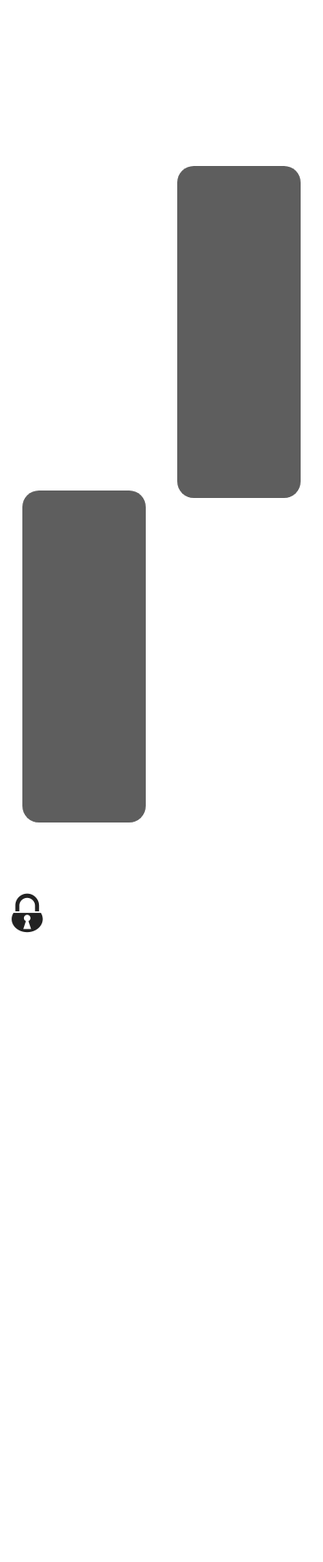
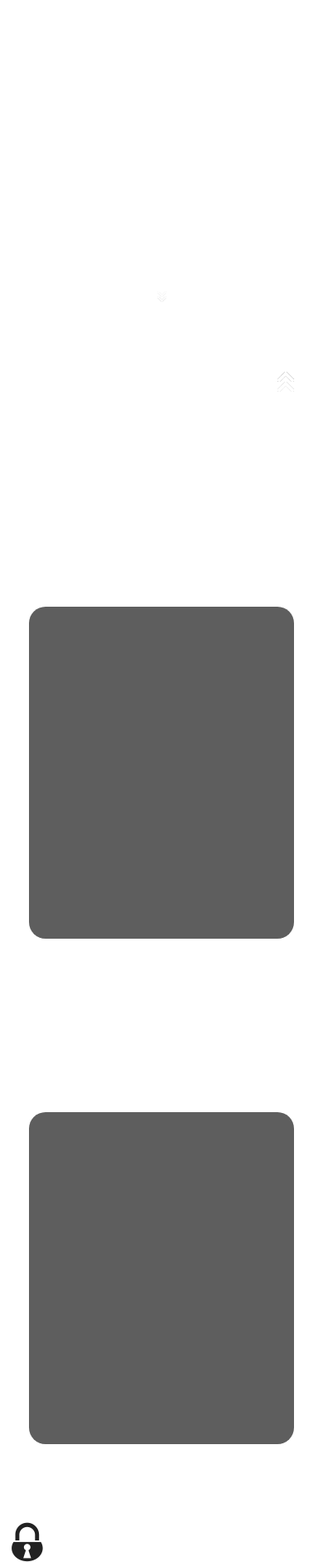
Before and after one commit to rickifox/tours-php-2009-project3-amon, a Symfony app: template templates/home/index.html.twig in a window 390 px wide. Shown: the part 1028-2910 px from the top of the page at 83% size. Before the commit the page ends 2152 px from the top, so only its background shows below. Run offline with Twig, Linux system fonts and the light colour scheme; the template is opened without the code that fills it, so the values that code supplies are empty; style sheets or scripts are compiled from the project's sources; some libraries are stand-ins or nearby versions.

Commit message:
CSS home page and contact

```diff
--- a/assets/styles/home.css
+++ b/assets/styles/home.css
@@ -34,18 +34,12 @@ header.fade {
     justify-content: center;
     align-items: center;
     flex-direction: column;
-    height: 850px;
+    height: 100vh;
     width: 100%;
 }
 
 .login-button a{
     color: black
-}
-
-nav {
-    width: 80%;
-    display: flex;
-    justify-content: space-around;
 }
 
 ul {
@@ -55,85 +49,86 @@ ul {
 
 li {
     list-style: none;
+    text-align: center;
 }
 
 a {
     text-decoration: none;
 }
 
+#home-logo-container {
+    width: 95%;
+    margin: 0 2.5%;
+    height: 60%;
+    display: flex;
+    justify-content: center;
+    padding-top: 5%;
+}
+
 #home-logo {
-    width: 26em;
-    height: 34em;
+    height: 100%;
+    width: 100%;
+}
+
+.home-buttons {
+    width: 100%;
+    height: 15%;
+    display: flex;
 }
 
 .buttons {
     width: 100%;
     display: flex;
-    justify-content: space-around;
+    flex-flow: row wrap;
+    justify-content: space-evenly;
+    align-content: space-around;
+}
+
+.container_button-bottom {
+    width: 100%;
+    height: 15%;
+    display: flex;
+    justify-content: center;
+    align-items: center;
 }
 
 .button {
     text-decoration: none;
     color: var( --light-color);
     font-size: 2rem;
-    padding: 1rem;
+    padding: 0.5rem 1rem;
     border-radius: 10px;
+    transition: transform 1s;
+    -webkit-transition: 1s;
+    margin: 0 2.5%;
 }
 
-.right {
-    transition: transform 1s;
-    -webkit-transition: 1s;
+.bottom {
+    width: auto;
+    display: flex;
+    flex-direction: column;
+    align-items: center;
+}
+
+.bottom > .arrow {
+    width: 22px;
+}
+
+.button:hover {
+    background-color: var(--button-color);
+    transition: all 1s;
 }
 
 .right:hover {
-    background-color: var(--button-color);
-    transition: all 1s;
     transform: translateX(10%);
 }
 
-.left {
-    transition: transform 1s;
-    -webkit-transition: 1s;
-}
-
 .left:hover {
-    background-color: var(--button-color);
-    transition: all 1s;
     transform: translateX(-10%);
 }
 
-.bottom {
-    transition: transform 1s;
-    -webkit-transition: 0.5s;
-}
-
 .bottom:hover {
-    background-color: var(--button-color);
-    transition: all 1s;
-    transform: translateY(30%);
-}
-
-.up{
-    transition: transform 1s;
-    -webkit-transition: 1s;
-    text-align: center;
-    width: 2%;
-}
-
-.up:hover {
-    transition: all 1s;
-    transform: translateY(-30%);
-}
-
-.container_button-bottom {
-    margin-top: 4rem;
-    display: flex;
-    justify-content: center;
-}
-
-.container_button-up {
-    display: flex;
-    justify-content: center;
+    transform: translateY(15%);
 }
 
 /* End of Home Menu */
@@ -142,18 +137,16 @@ a {
 
 .container_home-description {
     display: flex;
-    justify-content: space-around;
+    flex-flow: row wrap;
+    justify-content: space-evenly;
     align-items: center;
     margin-top: 10%;
-    height: 100%;
+    margin-bottom: 2%;
     width: 100%;
 }
 
-.section-title {
-    display: none;
-}
-
 .description {
+    text-align: center;
     width: 40%;
     height: 40%;
 }
@@ -166,57 +159,62 @@ a {
     border-radius: 20px;
 }
 
+
+#button-up {
+    position: -webkit-sticky;
+    position: sticky;
+    /*keep it full buttom of the screen when scrolling so: viewport size less button size
+    (padding up and down, height, plus margin to viewport border)*/
+    top: calc(100% - 1rem - 38px - 2.5%);
+    /*keep it in the middle of the screen so: viewport width less button size
+    (padding rigth and left, width)*/
+    margin-left: calc(50% - 1rem - 11px - 1px);
+}
+
+/* removing the margin of the button that brings you back up to center with #button-up{margin-left} */
+.up {
+    margin: 0;
+}
+.up:hover {
+    transform: translateY(-30%);
+}
+
 /* End of Home Description */
 
 /* Media Queries */
 
-@media screen and (max-width: 1024px) {
-
-    .container_home-menu {
-        height: 750px;
-    }
-
-    #home-logo {
-        width: 22em;
-        height: 30em;
-    }
+@media screen and (max-width: 800px) {
 
     .button {
         border: 1px solid rgba(255, 255, 255, 0.336);
     }
 
-    .arrow {
-        display: none;
+    .button:hover {
+        transition: all 0s;
+        transform: translate(0);
     }
 
-    .up {
-        display: none;
+    .right, .left {
+        width: calc(25% + 2px); /*final total button width (width - border)*/
+        margin: 0;
+        font-size: 1.5rem;
     }
 
     .bottom {
+        font-size: 1.5rem;
+    }
+
+    .right .arrow, .left .arrow {
         display: none;
     }
-
-    .right {
-        transition: transform 0s;
-        -webkit-transition: 0s;
+    #button-up {
+        /*keep it in the middle of the screen so: viewport width less button size
+        (padding rigth and left, width)*/
+        margin-left: calc(100% - 2rem - 22px - 2px - 2.5%);
     }
-
-    .right:hover {
-        background-color: var(--button-color);
-        transition: all 0s;
-        transform: translateX(0%);
-    }
-
-    .left {
-        transition: transform 0s;
-        -webkit-transition: 0s;
-    }
-
-    .left:hover {
-        background-color: var(--button-color);
-        transition: all 0s;
-        transform: translateX(0%);
+    .home-buttons {
+        width: 100%;
+        justify-content: space-evenly;
     }
 
     .container_home-description {
@@ -224,16 +222,44 @@ a {
         margin-top: 3rem;
     }
 
-    .section-title {
+    .description {
+        width: 90%;
         display: flex;
-        justify-content: center;
-        font-size: 2rem;
+        flex-flow: row wrap;
+    }
+
+    .description * {
+        width: 100%;
+    }
+
+    .image-desc{
+        width: 95%;
+        margin: 2.5%;
+    }
+
+    .description:nth-of-type(even) .image-desc{
+        order: 1;
     }
 }
 
-@media screen and (max-width: 1366px) {
-    .container_home-menu {
-        height: 900px;
+@media screen and (max-width: 500px) {
+
+    .right, .left {
+        width: calc(35% + 2px); /*final total button width (width - border)*/
+        margin: 0;
+        padding: 0.5rem 0;
+        font-size: 1rem;
+    }
+
+
+    .bottom {
+        width: 80%;
+        padding: 0.5rem 0;
+        font-size: 1rem;
+    }
+
+    .bottom .arrow {
+        width: 11px;
     }
 }
 /* End of Media Queries */
--- a/templates/base.html.twig
+++ b/templates/base.html.twig
@@ -2,6 +2,7 @@
 <html lang="fr">
 <head>
     <meta charset="UTF-8">
+    <meta name="viewport" content="width=device-width, initial-scale=1.0">
     <link rel="icon" type="image/x-icon" href="{{ asset('build/images/favicon.ico') }}" />
     <title>{% block title %}Welcome!{% endblock %}</title>
     {% block stylesheets %}
--- a/templates/gallery/design.html.twig
+++ b/templates/gallery/design.html.twig
@@ -58,5 +58,4 @@
 {% block javascripts %}
     {{ parent() }}
     {{ encore_entry_script_tags('gallery') }}
-    </script>
 {% endblock %}
--- a/templates/home/index.html.twig
+++ b/templates/home/index.html.twig
@@ -10,8 +10,10 @@
 {% block body %}
     <section id='home'>
         <div class='container_home-menu' id="menu">
-            <img id='home-logo' src="{{ asset('build/images/logo.svg')}}" alt="logo">
-            <nav>
+            <div id='home-logo-container'>
+                <img id='home-logo' src="{{ asset('build/images/logo.svg')}}" alt="logo">
+            </div>
+            <nav class="home-buttons">
                 <ul class="buttons">
                     <li class="button left"><a href="{{path ('design_index') }}"><img class="arrow" src="{{ asset('build/images/ArrowL.png')}}" alt="left"> Design métallique</a></li>
                     <li class="button right"><a href="{{path ('passage_index') }}">Passages secrets <img class="arrow" src="{{ asset('build/images/ArrowR.png')}}" alt="right"></a></li>
@@ -22,7 +24,11 @@
             </div>
         </div>
     </section>
-    <h1 class="section-title">La Société</h1>
+    <div class="container_button-up" id="button-up">
+            <a class="button up" href="#menu" >
+                <img class="arrow" src="{{ asset('build/images/ArrowU.png')}}" alt="retourner en haut de la page">
+            </a>
+    </div>
     <section class='container_home-description'>
         <article class="description">
             <h2 class='title-desc' id="societe">Description</h2>
@@ -47,9 +53,6 @@
             </span>
         </article>
     </section>
-    <div class="container_button-up">
-        <a class="button up" href="#menu" id="button-up"><img class="arrow" src="{{ asset('build/images/ArrowU.png')}}" alt="up"></a>
-    </div>
 {% endblock %}
 
 {% block javascripts %}
```
Also changed, not shown: assets/styles/contact.css (+37 -2 lines).
